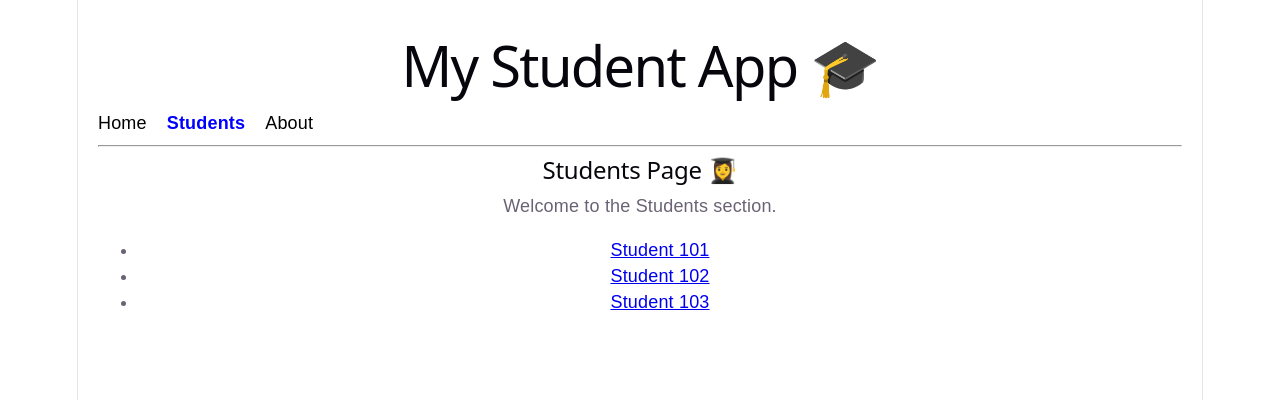
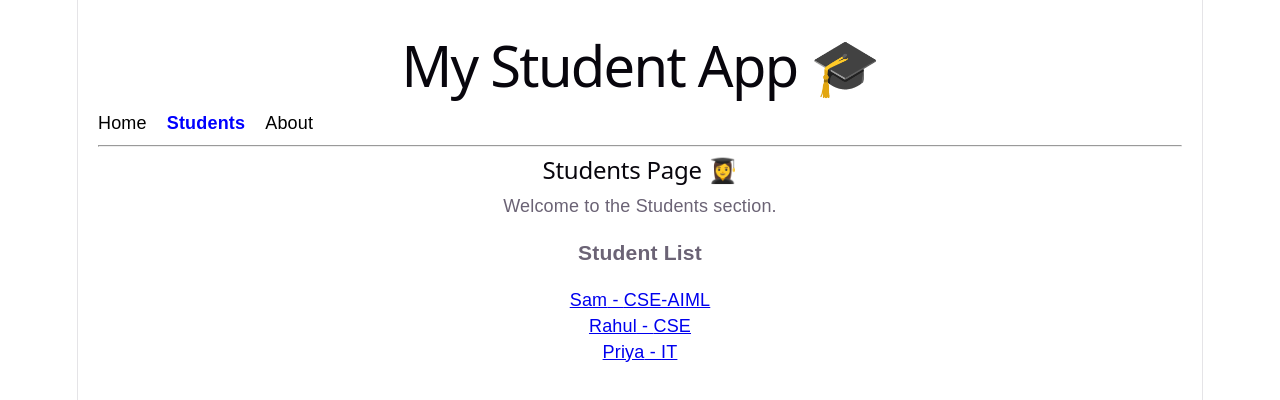
Before and after one commit to Samyuktha-77/git-branching-practice, a React (Vite) app in the folder react-project/: page / in a window 1280 px wide. Both pictures are taken after a click on the button "View Students". Shown: the top 400 px of the page. Built offline with nearby package versions, Linux system fonts and the light colour scheme.

Commit message:
Add React Context API student management

```diff
--- a/react-project/src/App.jsx
+++ b/react-project/src/App.jsx
@@ -9,6 +9,13 @@ import {
   NavLink
 } from "react-router-dom";
 
+import { useContext } from "react";
+import {
+  StudentProvider,
+  StudentContext
+} from "./StudentContext";
+
+// Home Page
 function Home() {
   const navigate = useNavigate();
 
@@ -24,48 +31,67 @@ function Home() {
   );
 }
 
+// Students Page
 function Students() {
+  const { students } = useContext(StudentContext);
+
   return (
     <div>
       <h2>Students Page 👩‍🎓</h2>
       <p>Welcome to the Students section.</p>
 
-      <ul>
-        <li>
-          <Link to="/students/101">Student 101</Link>
-        </li>
-        <li>
-          <Link to="/students/102">Student 102</Link>
-        </li>
-        <li>
-          <Link to="/students/103">Student 103</Link>
-        </li>
-      </ul>
+      <h3>Student List</h3>
+
+      {students.map((student) => (
+        <div key={student.id}>
+          <Link to={`/students/${student.id}`}>
+            {student.name} - {student.course}
+          </Link>
+        </div>
+      ))}
     </div>
   );
 }
 
+// Student Details Page
 function StudentDetails() {
   const { id } = useParams();
+  const { students } = useContext(StudentContext);
+
+  const student = students.find(
+    (item) => item.id === Number(id)
+  );
 
   return (
     <div>
       <h2>Student Details 📚</h2>
-      <p>Student ID: {id}</p>
+
+      {student ? (
+        <>
+          <p>ID: {student.id}</p>
+          <p>Name: {student.name}</p>
+          <p>Course: {student.course}</p>
+        </>
+      ) : (
+        <p>Student not found.</p>
+      )}
+
       <Link to="/students">Back to Students</Link>
     </div>
   );
 }
 
+// About Page
 function About() {
   return (
     <div>
       <h2>About Our Application ℹ️</h2>
-      <p>This application is built using React Router.</p>
+      <p>This application uses React Router and Context API.</p>
     </div>
   );
 }
 
+// 404 Page
 function NotFound() {
   const navigate = useNavigate();
 
@@ -81,6 +107,7 @@ function NotFound() {
   );
 }
 
+// Main App
 function App() {
   const navStyle = ({ isActive }) => ({
     textDecoration: "none",
@@ -89,6 +116,7 @@ function App() {
   });
 
   return (
+    <StudentProvider>
       <BrowserRouter>
         <div style={{ padding: "20px", fontFamily: "Arial" }}>
           <h1>My Student App 🎓</h1>
@@ -118,6 +146,7 @@ function App() {
           </Routes>
         </div>
       </BrowserRouter>
+    </StudentProvider>
   );
 }
 
--- /dev/null
+++ b/react-project/src/StudentContext.jsx
@@ -0,0 +1,18 @@
+
+import { createContext, useState } from "react";
+
+export const StudentContext = createContext();
+
+export function StudentProvider({ children }) {
+  const [students, setStudents] = useState([
+    { id: 101, name: "Sam", course: "CSE-AIML" },
+    { id: 102, name: "Rahul", course: "CSE" },
+    { id: 103, name: "Priya", course: "IT" }
+  ]);
+
+  return (
+    <StudentContext.Provider value={{ students, setStudents }}>
+      {children}
+    </StudentContext.Provider>
+  );
+}
```
Lines whose indentation alone changed are shown as unchanged.
